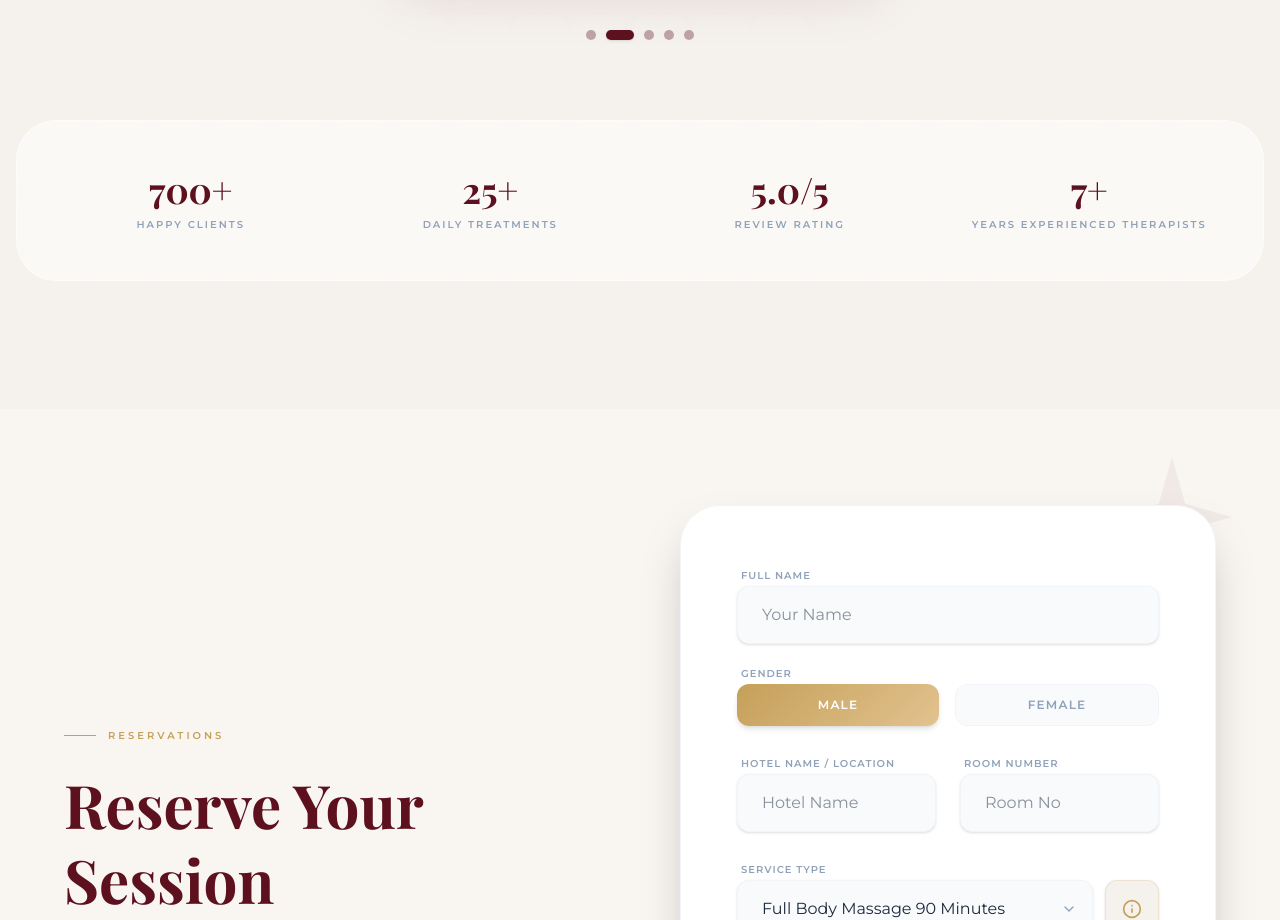
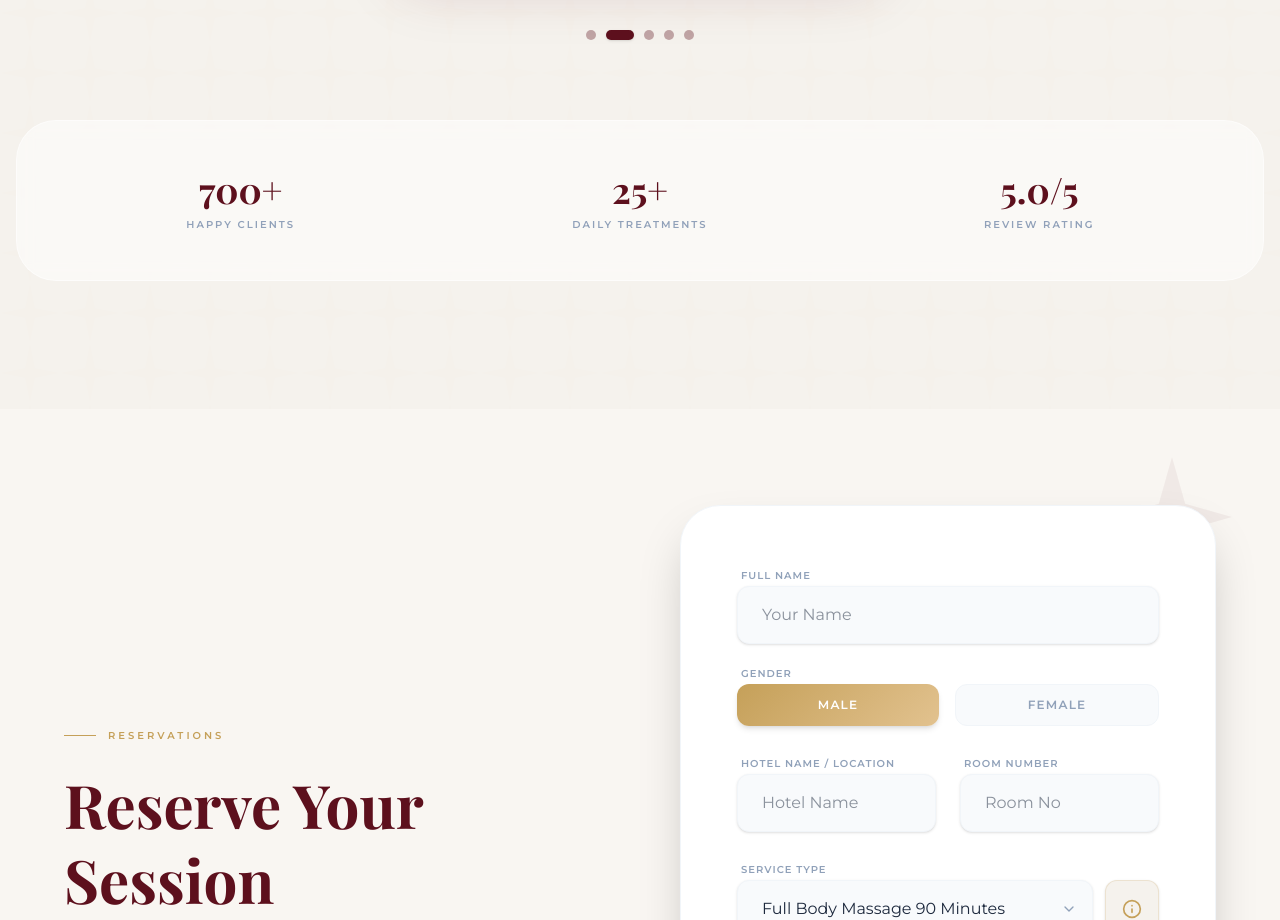
Before and after one commit to adammulyadi0823-svg/madinah-massage, a React (Vite) app: page / in a window 1280 px wide. Shown: the part 5220-6140 px from the top of the page. Built offline with nearby package versions, Linux system fonts and the light colour scheme; a web font is replaced by a local one.

Commit message:
refactor(ui): update stats grid layout
Reduce column count to 3 and remove redundant experience statistic to improve layout balance on mobile and desktop views. Add utility for file scanning in local environment.

```diff
--- /dev/null
+++ b/search.ts
@@ -0,0 +1,26 @@
+import { execSync } from 'child_process';
+import fs from 'fs';
+import path from 'path';
+
+function findBackups(dir: string) {
+  try {
+    const files = fs.readdirSync(dir);
+    for (const file of files) {
+      const fullPath = path.join(dir, file);
+      try {
+        const stat = fs.statSync(fullPath);
+        if (stat.isDirectory()) {
+          if (!file.startsWith('.') && file !== 'node_modules') {
+            findBackups(fullPath);
+          }
+        } else if (file.includes('App') || file.includes('app') || file.includes('main')) {
+          console.log('Found file:', fullPath, 'size:', stat.size);
+        }
+      } catch (e) {}
+    }
+  } catch (e) {}
+}
+
+console.log('--- Searching home and tmp directories ---');
+findBackups('/tmp');
+findBackups(process.cwd());
--- a/src/App.tsx
+++ b/src/App.tsx
@@ -867,12 +867,11 @@ const Reviews = ({ t, lang }: any) => {
         </div>
 
         {/* Stats Grid */}
-        <div className="grid grid-cols-2 lg:grid-cols-4 gap-12 mt-20 bg-white/50 backdrop-blur-sm p-12 rounded-[40px] border border-white/50">
+        <div className="grid grid-cols-2 lg:grid-cols-3 gap-12 mt-20 bg-white/50 backdrop-blur-sm p-12 rounded-[40px] border border-white/50">
           {[
             { label: lang === 'id' ? 'Jamaah Terlayani' : 'Happy Clients', value: '700+' },
             { label: 'Daily Treatments', value: '25+' },
-            { label: 'Review Rating', value: '5.0/5' },
-            { label: 'Years Experienced Therapists', value: '7+' }
+            { label: 'Review Rating', value: '5.0/5' }
           ].map((stat, i) => (
             <div key={i} className="text-center">
               <h3 className="text-4xl font-bold text-maroon mb-2 serif">{stat.value}</h3>
```
